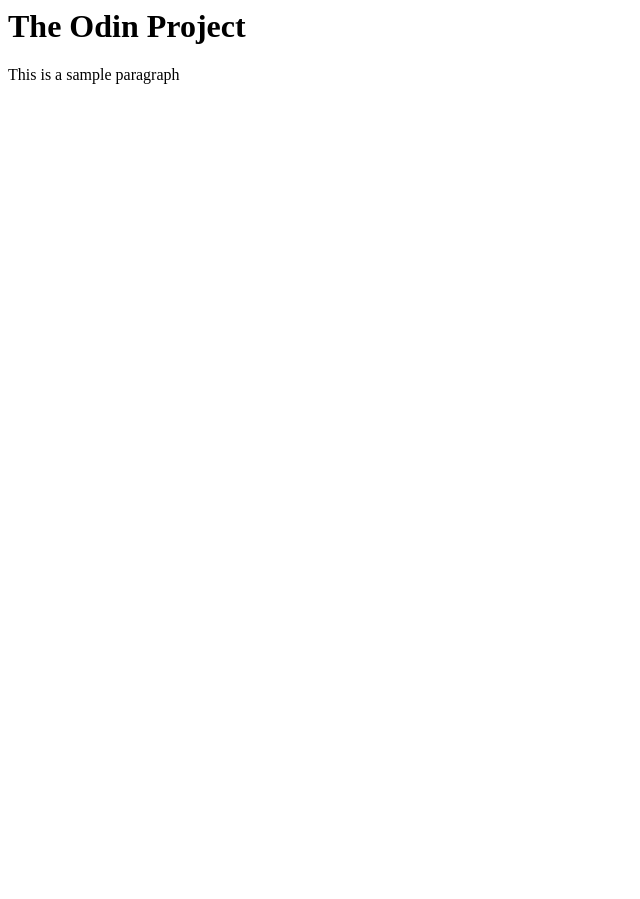
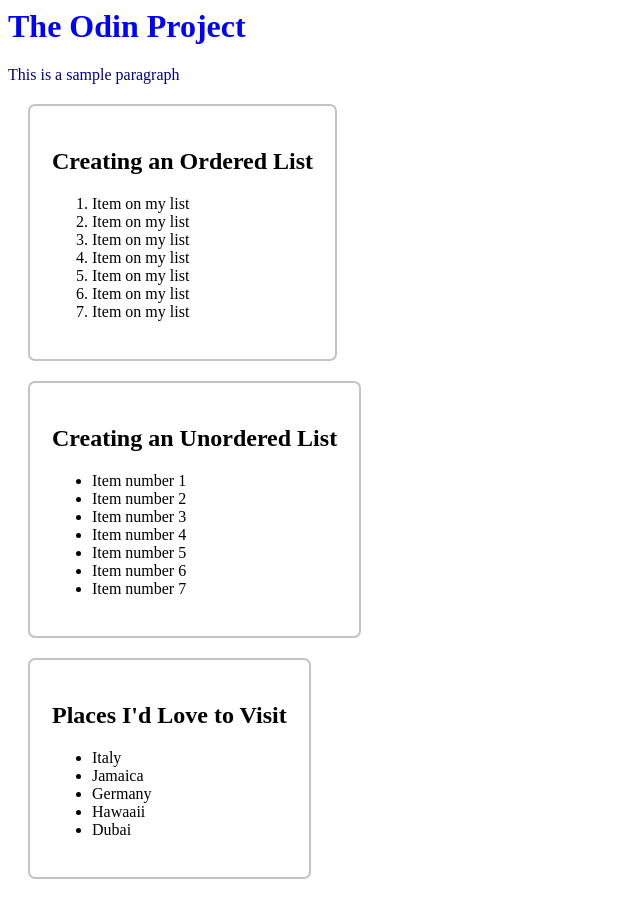
Before and after one commit to RonnieMbugua/git_test, a plain HTML site: page index.html in a window 1280 px wide. Shown: the whole page, without its empty margins (0-640 px from the left). Before the commit the page ends 800 px from the top, so only its background shows below. Drawn offline with Linux system fonts and the light colour scheme.

Commit message:
Add new changes to the html and css file

```diff
--- a/index.html
+++ b/index.html
@@ -3,9 +3,48 @@
     <meta charset="UTF-8">
     <meta name="viewport" content="width=device-width, initial-scale=1.0">
     <title>Home Page | Odin Project</title>
+    <link rel="stylesheet" href="style.css">
 </head>
 <body>
     <h1>The Odin Project</h1>
     <p>This is a sample paragraph</p>
+
+    <div class="ordered-list">
+        <h2>Creating an Ordered List</h2>
+        <ol>
+            <li class="to-do-list">Item on my list</li>
+            <li class="to-do-list">Item on my list</li>
+            <li class="to-do-list">Item on my list</li>
+            <li class="to-do-list">Item on my list</li>
+            <li class="to-do-list">Item on my list</li>
+            <li class="to-do-list">Item on my list</li>
+            <li class="to-do-list">Item on my list</li>
+        </ol>
+    </div>
+     <div class="ordered-list">
+        <h2>Creating an Unordered List</h2>
+    <ul>
+        <li class="ul-items">Item number 1</li>
+        <li class="ul-items">Item number 2</li>
+        <li class="ul-items">Item number 3</li>
+        <li class="ul-items">Item number 4</li>
+        <li class="ul-items">Item number 5</li>
+        <li class="ul-items">Item number 6</li>
+        <li class="ul-items">Item number 7</li>
+    </ul>
+    </div>
+</div>
+     <div class="ordered-list">
+    <h2>Places I'd Love to Visit</h2>
+    <ul>
+        <li class="places-to-visit">Italy</li>
+        <li class="places-to-visit">Jamaica</li>
+        <li class="places-to-visit">Germany</li>
+        <li class="places-to-visit">Hawaaii</li>
+        <li class="places-to-visit">Dubai</li>
+    </ul>
+    </div>
+
+
 </body>
 </html>
--- a/style.css
+++ b/style.css
@@ -4,3 +4,22 @@
 p {
     color: darkblue;
 }
+
+/* This is a comment inside my CSS code */
+
+/* * {
+  margin: 0;
+  padding: 0;
+  box-sizing: border-box;
+} */
+
+
+/* Ordered List Styling */
+
+.ordered-list {
+    border: 2px solid #c7c2c2;
+    border-radius: 7px;
+    padding: 22px;
+    margin: 20px;
+    width: fit-content;
+}
```
